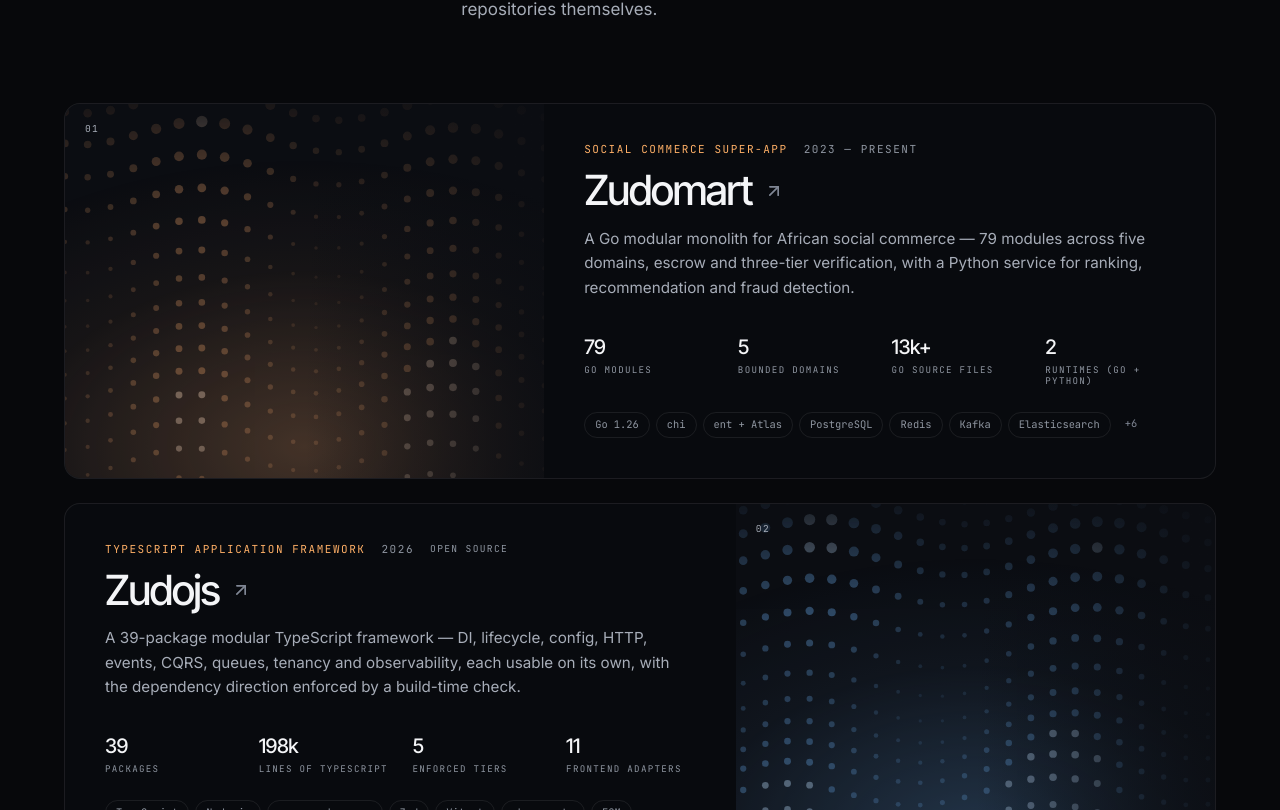
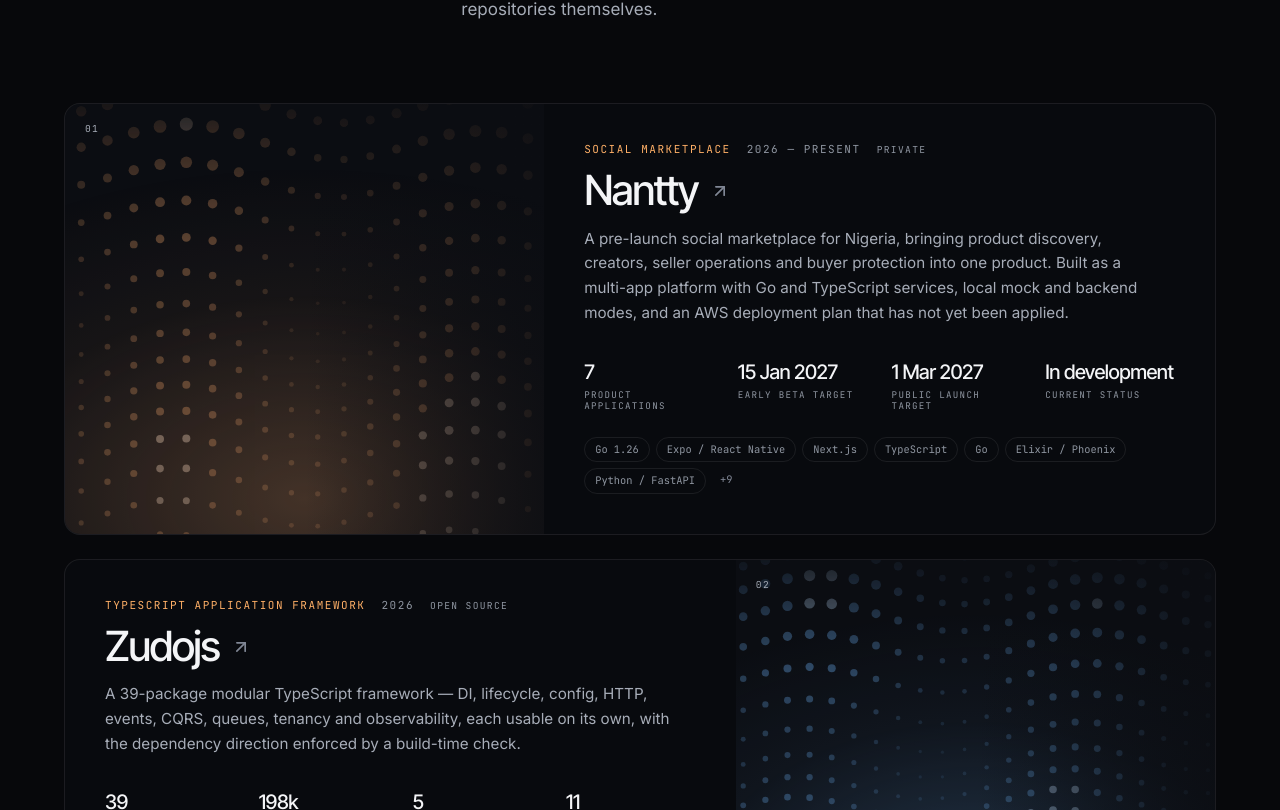
Before and after one commit to oyinlola-tech/oyinlola, a Next.js app: page / in a window 1280 px wide. Shown: the part 1170-1980 px from the top of the page. Built offline with nearby package versions, Linux system fonts and the light colour scheme.

Commit message:
updating url

```diff
--- a/app/api/contact/route.ts
+++ b/app/api/contact/route.ts
@@ -90,7 +90,7 @@
   const escape = (s: string) =>
     s.replace(/&/g, "&amp;").replace(/</g, "&lt;").replace(/>/g, "&gt;");
 
-  const heading = subject || "New message from portfolio.oyinlola.site";
+  const heading = subject || "New message from www.oyinlola.site";
 
   try {
     const res = await fetch("https://api.resend.com/emails", {
@@ -100,12 +100,12 @@
         from,
         to: [to],
         reply_to: email,
-        subject: `[portfolio.oyinlola.site] ${heading}`,
+        subject: `[www.oyinlola.site] ${heading}`,
         text: `From: ${name} <${email}>\nSubject: ${heading}\n\n${message}\n\n— sent from the contact form`,
         html: `
           <div style="font-family:ui-sans-serif,system-ui,sans-serif;line-height:1.6;color:#111">
             <p style="margin:0 0 4px;font-size:12px;letter-spacing:.08em;text-transform:uppercase;color:#888">
-              portfolio.oyinlola.site — contact form
+              www.oyinlola.site — contact form
             </p>
             <h2 style="margin:0 0 16px;font-size:18px">${escape(heading)}</h2>
             <p style="margin:0 0 16px;font-size:14px;color:#555">
--- a/app/layout.tsx
+++ b/app/layout.tsx
@@ -36,7 +36,7 @@
     "TypeScript",
     "Nigeria",
     "Oluwayemi Oyinlola Michael",
-    "ZudoMart",
+    "Nantty",
   ],
   authors: [{ name: site.name, url: site.url }],
   creator: site.name,
--- a/components/hero/Hero.tsx
+++ b/components/hero/Hero.tsx
@@ -6,7 +6,7 @@
 
 const HEADLINE = ["Systems that", "hold their shape."];
 
-const zudomart = work.find((w) => w.slug === "zudomart")!;
+const nantty = work.find((w) => w.slug === "zudomart")!;
 const zudojs = work.find((w) => w.slug === "zudojs")!;
 
 /**
@@ -238,7 +238,7 @@
 
           {/* Cards */}
           <StageCard
-            project={zudomart}
+            project={nantty}
             label="Flagship"
             left={1158}
             top={140}
--- a/content/lab.ts
+++ b/content/lab.ts
@@ -61,8 +61,8 @@
   },
   {
     title: "Architecture as a picture",
-    question: "What does a 79-module system look like?",
-    body: "The hero draws Zudomart's real shape: five clusters sized by domain, wired internally and joined by an event spine carrying travelling pulses. Two draw calls, one Points and one LineSegments, with the reveal driven by an expanding wavefront rather than a fade.",
+    question: "How can a complex product architecture be made visible?",
+    body: "The hero turns Nantty's client and service domains into a conceptual constellation, connected by an event spine with travelling pulses. Cluster size is visual weight, not a count of modules or deployed services. Two draw calls, one Points and one LineSegments, with the reveal driven by an expanding wavefront rather than a fade.",
     tags: ["Three.js", "GLSL", "WebGL"],
     status: "Shipped",
   },
--- a/content/site.ts
+++ b/content/site.ts
@@ -17,7 +17,7 @@
   timezone: "WAT · UTC+1",
   email: "oluwayemioyinlola2@gmail.com",
   phone: "+234 913 351 9489",
-  url: "https://portfolio.oyinlola.site",
+  url: "https://www.oyinlola.site",
   available: true,
   availableFor: "Backend, platform and software engineering roles",
 } as const;
@@ -34,7 +34,7 @@
   github: "https://github.com/oyinlola-tech",
   linkedin: "https://linkedin.com/in/oluwayemioyinlola",
   twitter: "https://twitter.com/oyinlola141",
-  site: "https://portfolio.oyinlola.site",
+  site: "https://www.oyinlola.site",
   cv: "/cv",
 } as const;
 
@@ -67,13 +67,13 @@
 
 /** Hero telemetry. Every figure is countable in a repository. */
 export const telemetry = [
-  { value: "79", label: "Go modules", detail: "Zudomart · 5 domains" },
+  { value: "7", label: "Product apps", detail: "Nantty · one product" },
   { value: "39", label: "TS packages", detail: "Zudojs framework" },
   // Literal rather than derived from `work`: content/site.ts is imported by
   // the OG image route, which has a 500KB bundle budget, and pulling the whole
   // case-study file in to count it would spend most of that on prose.
   { value: "31", label: "Case studies", detail: "Shipped & in progress" },
-  { value: "3", label: "Core languages", detail: "Go · Python · TypeScript" },
+  { value: "4", label: "Backend languages", detail: "Go · TypeScript · Elixir · Python" },
 ] as const;
 
 /* ------------------------------------------------------------------ *
@@ -133,7 +133,7 @@
     id: "data",
     title: "Data",
     lede: "Where the work is heading.",
-    body: "Deliberately moving toward Python and data engineering — pipelines, event processing, ranking and recommendation, and the analytics that make a product improve rather than just run. In Zudomart this is a separate Python service so a retrained ranker never requires redeploying the payments path.",
+    body: "Deliberately moving toward Python and data engineering — pipelines, event processing, ranking and recommendation, and the analytics that make a product improve rather than just run. In Nantty, a separate Python intelligence service supplies scores while product services retain the decisions.",
     items: [
       "Python",
       "FastAPI",
@@ -223,11 +223,11 @@
 export const experience: Role[] = [
   {
     title: "Founder & Lead Engineer",
-    org: "ZudoMart",
-    period: "2023 — present",
+    org: "Nantty",
+    period: "In development",
     current: true,
     points: [
-      "Leading ZudoMart as an early-stage startup, currently in MVP refinement.",
+      "Founded and lead Nantty, a social marketplace currently under development.",
       "Building and validating trust-first product flows for commerce, services and micro-gigs.",
       "Designing escrow, verification and safety workflows for real-world informal trading.",
       "Executing milestone-driven delivery aligned with EquityPilot support and market validation.",
@@ -268,7 +268,7 @@
 export const principles: Principle[] = [
   {
     title: "Boundaries before frameworks",
-    body: "Most systems fail at the seams, not in the middle. I draw module boundaries and type contracts first, then pick the framework that fits them — which is why Zudomart is 79 Go modules in one deployable, not 79 services.",
+    body: "Most systems fail at the seams, not in the middle. I draw module boundaries and type contracts first, then pick the framework that fits them — a principle I am applying across Nantty's Go, TypeScript, Elixir and Python services.",
   },
   {
     title: "A monolith you can split",
--- a/content/work.ts
+++ b/content/work.ts
@@ -35,99 +35,103 @@
   /* ================================================================== */
   {
     slug: "zudomart",
-    name: "Zudomart",
-    kind: "Social commerce super-app",
+    name: "Nantty",
+    kind: "Social marketplace",
     category: "Commerce & marketplace",
-    year: "2023 — present",
+    year: "2026 — present",
     role: "Founder & lead engineer",
-    summary:
-      "A Go modular monolith for African social commerce — 79 modules across five domains, escrow and three-tier verification, with a Python service for ranking, recommendation and fraud detection.",
-    overview: [
-      "Zudomart is an Africa-first super-app: an integrated marketplace for goods, services and micro-gigs, with live commerce, short-form video and a multi-layer trust engine. Buyers discover products through creators, live shopping, reels and communities; creators monetise through subscriptions, gifts and affiliate commissions.",
-      "I founded it in 2023 and lead the engineering. In January 2026 it joined FasterCapital's EquityPilot programme, which put the current phase on milestones: harden escrow and fraud detection, pilot creator ad monetisation, and validate local payment integrations.",
-      "It is the largest system I have built. The backend is one deployable Go binary organised as 79 modules across five domains, beside a separate Python service owning everything model-shaped.",
-      "The engineering problem was never a single feature. It was keeping commerce, social and creator concerns from bleeding into each other while all three share users, payments and a feed.",
-    ],
-    problem: [
-      "Social commerce is three products wearing one coat. A storefront has carts, inventory, escrow, refunds and tax. A social network has feeds, reels, comments and follows. A creator economy has livestreams, subscriptions, gifts and affiliate payouts. Each has a different consistency requirement and a different failure mode.",
-      "On top of that sits the reason the product exists at all. Africa's informal peer-to-peer economy runs on direct messages and cash, and it is heavily exposed to fraud — an estimated 65% of traders report losses to scams on informal platforms. A marketplace that does not solve trust is just another place to get robbed.",
-      "Building that as microservices from day one means paying distributed-systems tax — network hops, partial failures, deploy choreography, distributed transactions — before a single user justifies it. Building it as an unstructured monolith means the commerce code and the feed code fuse into something nobody can extract later.",
-      "So the constraint was: one process to operate, hard module boundaries inside it, and no module allowed to reach into another module's data.",
-    ],
-    architecture: [
-      {
-        title: "Five domains, 79 modules",
-        body: "commerce (26 modules — products, categories, customers, carts, orders, payments, wallets, escrows, ledger, payouts, settlements, invoices, refunds, disputes, commissions, pricings, promotions, marketing, inventories, fulfillments, shipping, taxation, receipts, stores, wishlists, pos), social (14 — posts, feeds, stories, reels, videos, comments, reactions, likes, follows, reviews, brands, collections, jobs, audit), creator (5 — creators, livestreams, subscriptions, gifts, affiliates), platform (20 — admins, employees, api_keys, moderation, fraud, kyc, notifications, messages, mail, workflows, automation, events, jobs, support, settings, feature_flags, experimentation, integrations, achievements, audit) and core (14 — users, auths, profiles, verification, search, ai, ranking, recommendations, analytics, insights, reports, trends, subscriptions, i18n).",
-      },
-      {
-        title: "The trust engine",
-        body: "Three-tier verification gates what an account may do: browse, transact, or receive payouts. Escrow holds buyer funds until delivery is confirmed, with dispute windows and automated release timers. Fraud signals from the Python service feed back as account-level risk scores. Together these are the product — everything else is a marketplace anyone could build.",
-      },
-      {
-        title: "CQRS and an event spine",
-        body: "Modules never call each other's internals. Writes go through commands, reads through queries, and cross-domain effects travel as events over Kafka. An order paid in commerce becomes an event; the creator domain turns it into an affiliate commission; core turns it into a ranking signal. None of them import each other.",
-      },
-      {
-        title: "Layered dependency rule",
-        body: "shared/ holds cross-module type contracts — DTOs, models, permissions, responses. pkg/ holds domain-free Go libraries — auth, JWT, cache, money, resilience. platform/ holds infrastructure adapters — Redis, Kafka, S3, Postgres, gRPC, payments. Dependencies point inward only, which is what makes a module extractable.",
-      },
-      {
-        title: "Schema as the single source of truth",
-        body: "The database is defined once as ent schemas in db/, with Atlas generating versioned migrations from them. No hand-written DDL, and no drift between the ORM's idea of the schema and the database's.",
-      },
-      {
-        title: "Python service for the model layer",
-        body: "FastAPI with PyTorch and vector search, deployed separately: recommendation, ranking, moderation, vision, NLP and forecasting. Go owns transactions and correctness; Python owns anything that is a model artefact. Retraining a ranker must never require redeploying the payments path.",
-      },
-      {
-        title: "Deployment",
-        body: "Docker and Kubernetes manifests, Terraform for infrastructure, Traefik for ingress and a monitoring stack — all versioned in deployments/ next to the code they run.",
-      },
-    ],
-    decisions: [
-      {
-        title: "Modular monolith over microservices",
-        body: "One binary to deploy, one place to debug, one transaction boundary where it matters — but module boundaries strict enough that extracting any domain into its own service is a build-graph change, not a rewrite. The whole architecture rests on this.",
-      },
-      {
-        title: "Escrow on small transactions",
-        body: "Escrow is normal on large purchases and almost unheard of on the ₦2,000 trades that make up most of this market, because the fee model does not work. Making it work at that size — cheap holds, short windows, automated release — is the differentiator, and it is a state-machine problem before it is a payments problem.",
-      },
-      {
-        title: "ent + Atlas over a hand-rolled data layer",
-        body: "Code generation from schema gives compile-time safety across 79 modules touching one database. At this many entities, a runtime-typed ORM turns every migration into a manual audit.",
-      },
-      {
-        title: "Money as minor units, never floats",
-        body: "A dedicated money package in pkg/ carries currency alongside amount and refuses cross-currency arithmetic. Escrow, split payouts, affiliate commissions and refunds all compose from it, so rounding is decided in one place instead of thirty.",
-      },
-      {
-        title: "Go 1.26 and a small dependency surface",
-        body: "chi for routing, pgx for Postgres, ent for data, golang-jwt for tokens. Nearly everything else is standard library. Fewer dependencies means fewer upgrade cliffs on a codebase meant to last.",
-      },
-    ],
-    metrics: [
-      { value: "79", label: "Go modules" },
-      { value: "5", label: "Bounded domains" },
-      { value: "13k+", label: "Go source files" },
-      { value: "2", label: "Runtimes (Go + Python)" },
+    status: "Private",
+    summary:
+      "A pre-launch social marketplace for Nigeria, bringing product discovery, creators, seller operations and buyer protection into one product. Built as a multi-app platform with Go and TypeScript services, local mock and backend modes, and an AWS deployment plan that has not yet been applied.",
+    overview: [
+      "Nantty is a pre-launch social marketplace for African buyers, sellers and creators, starting in Nigeria. People discover sellers through posts, clips, stories and live shopping, then move into product pages, carts and protected checkout. Sellers manage their catalog and orders; creators have studio, audience and monetisation tools.",
+      "I am the founder and lead engineer. Nantty is under development, with a focused first market in Nigeria and seller-led commerce and buyer trust at its core; social and creator surfaces connect to that transaction journey.",
+      "The repository is a multi-application workspace rather than one monolithic web app: Expo mobile, buyer web, creator studio, seller dashboard, Ads Manager, staff console and a public marketing site sit over Go, TypeScript, Elixir and Python services.",
+      "Nantty is under development and has not launched. The public site lists an early beta target of 15 January 2027 and a public launch target of 1 March 2027; both are planning targets, not confirmed availability dates. Its apps can run against built-in mocks or a local backend, while the AWS Terraform is written but unapplied.",
+    ],
+    problem: [
+      "A social marketplace has several product surfaces that must agree about one transaction: discovery, seller inventory, checkout, payment, delivery, escrow, dispute handling and payout. If those surfaces evolve independently, buyers see inconsistent order state and sellers cannot trust their balances.",
+      "There is also a deployment constraint. The product spans mobile, multiple web applications and services in different languages, but a small team cannot afford to operate a large cloud platform before validating the core journey.",
+      "The system therefore needs explicit ownership and contracts between domains, a local environment that can exercise the real service stack, and a mock mode that supports product iteration without being mistaken for production behavior.",
+      "The central product boundary is trust in commerce: show the buyer what they are paying for, keep the payment and order states auditable, and make delivery confirmation, disputes and release part of the workflow rather than informal support promises.",
+    ],
+    architecture: [
+      {
+        title: "Clients organized around product roles",
+        body: "The workspace separates the Expo mobile app, buyer web app, creator Studio, seller dashboard, Ads Manager, staff admin and public marketing site. The product Next.js applications use a same-origin backend-for-frontend and httpOnly session cookies; mobile and web clients call the gateway. Local mock and real-backend modes are explicit development choices.",
+      },
+      {
+        title: "Escrow and money ownership",
+        body: "The documented Nigeria model uses Flutterwave payout subaccounts in each user's name. Escrow is a ledger lock on the buyer's own balance; release moves funds to the seller's subaccount after confirmation or the documented delivery window, while an open dispute pauses release. Nantty's stated design is that it does not hold customer funds. Live production payment credentials and provider readiness remain launch requirements.",
+      },
+      {
+        title: "Service boundaries and asynchronous work",
+        body: "Go deployables own identity, commerce, money, live, ads and trust domains; TypeScript services own gateway, social, notifications, search, media and support; Phoenix handles realtime fan-out; Python intelligence returns rankings and risk scores. Services publish transactional outbox events through RabbitMQ. These boundaries are in the codebase, but the architecture documents mark some domains as partial or proposed, so this is not a claim that every listed capability is complete.",
+      },
+      {
+        title: "Data ownership and contracts",
+        body: "The design uses PostgreSQL schemas owned by their services, Prisma for TypeScript persistence and ent with Atlas migrations for Go. Shared protobuf, event JSON Schema and TypeScript contract packages define cross-service shapes. Money is represented in integer minor units with a currency, and the Go ledger is documented as the financial source of truth.",
+      },
+      {
+        title: "Local stack before cloud operations",
+        body: "Docker Compose provides local Postgres/PostGIS, Valkey, RabbitMQ, object storage, LiveKit and observability dependencies. Scripts start the backend, apply migrations, seed demo data and check core paths. AWS Terraform describes an ECS Fargate deployment but has not been applied, so production deployment is a future milestone rather than an existing environment.",
+      },
+      {
+        title: "Scores do not own product decisions",
+        body: "The Python intelligence service supplies ranking, recommendation, ads, risk and moderation scores; Go and TypeScript services retain the allow, hold, review or reject decision and are documented to fall back to deterministic logic if intelligence is slow or unavailable. This keeps model output separate from money movement and enforcement authority.",
+      },
+      {
+        title: "Pre-launch maturity is explicit",
+        body: "Mock mode supports UI work; backend mode points clients at the local gateway and real services. A build check is intended to prevent mocks from leaking into production bundles. The source README states no environment is deployed yet, and live Flutterwave setup and written provider answers remain outstanding.",
+      },
+    ],
+    decisions: [
+      {
+        title: "One product, multiple clients",
+        body: "Different roles need different workspaces: buyers browse and order, sellers manage commerce, creators manage live content, staff handle support and safety. Keeping these as separate clients makes each workflow legible while shared contracts and backend services preserve common identity, money and policy rules.",
+      },
+      {
+        title: "Escrow as a state machine",
+        body: "The payment design distinguishes buyer-owned funds, ledger liabilities, pending transfers, disputes, refunds and seller payout. Provider webhooks are treated as hints that require verification; money movement is not retried blindly. The provider integration and live launch readiness remain active work, which is why the case study does not call the payment flow production-tested.",
+      },
+      {
+        title: "Start with a runnable local system",
+        body: "A documented backend:up, mode:backend, backend:check workflow makes it possible to exercise service integration locally, while mock mode avoids requiring the entire stack for every UI change. The two modes make development faster while keeping the real service path available for integration checks.",
+      },
+      {
+        title: "Keep model output advisory",
+        body: "Ranking, recommendations and risk signals are separated from the services that own product state and financial decisions. That boundary allows model behavior to be replaced or degraded without silently granting a model authority over payments, account sanctions or transaction outcomes.",
+      },
+      {
+        title: "Build for pre-launch truth",
+        body: "The public story should match the operating state: Nantty is being built, the marketing site and local development flows exist, and cloud deployment and provider readiness are unfinished. This avoids implying active users, production uptime or payment availability before those have been established.",
+      },
+    ],
+    metrics: [
+      { value: "7", label: "Product applications" },
+      { value: "15 Jan 2027", label: "Early beta target" },
+      { value: "1 Mar 2027", label: "Public launch target" },
+      { value: "In development", label: "Current status" },
     ],
     stack: [
       "Go 1.26",
-      "chi",
+      "Expo / React Native",
+      "Next.js",
+      "TypeScript",
+      "Go",
+      "Elixir / Phoenix",
+      "Python / FastAPI",
+      "PostgreSQL + PostGIS",
+      "Prisma",
       "ent + Atlas",
-      "PostgreSQL",
-      "Redis",
-      "Kafka",
-      "Elasticsearch",
-      "Python",
-      "FastAPI",
-      "PyTorch",
-      "Docker",
-      "Kubernetes",
-      "Terraform",
-    ],
-    links: [{ label: "Programme announcement", href: "https://www.oyinlola.site/zudomart" }],
+      "RabbitMQ",
+      "Valkey",
+      "LiveKit",
+      "Flutterwave (planned live integration)",
+      "Docker Compose",
+      "AWS ECS Terraform (unapplied)",
+    ],
+    links: [{ label: "Nantty website", href: "https://nantty.com" }],
     hue: 26,
     featured: true,
   },
@@ -1346,7 +1350,7 @@
     overview: [
       "Telente Store is a production e-commerce platform built as a modular monolith: 24 feature modules, each with a hexagonal ports-and-adapters layout, unified by a lightweight DI container and CQRS-style command and query buses.",
       "A single Node.js process serves a REST API with 150+ routes, a vanilla storefront with clean URLs, and a full admin dashboard for catalogue, orders, inventory, users, returns and support.",
-      "It is the project where the modular-monolith pattern I later scaled up in Zudomart was worked out.",
+      "It is the project where the modular-monolith pattern I am now applying across Nantty's service boundaries was first worked out.",
     ],
     problem: [
       "Commerce has an unforgiving domain model. Inventory with variants, carts, orders, payments, shipping, returns, refunds, coupons, tax rules and reviews all touch each other, and getting any transition wrong costs real money.",
--- a/scripts/check-links.mjs
+++ b/scripts/check-links.mjs
@@ -47,7 +47,7 @@
       method,
       redirect: "follow",
       signal: AbortSignal.timeout(20_000),
-      headers: { "user-agent": "portfolio.oyinlola.site link check (+https://portfolio.oyinlola.site)" },
+      headers: { "user-agent": "www.oyinlola.site link check (+https://www.oyinlola.site)" },
     });
     // Some hosts refuse HEAD outright; fall back once before believing it.
     if (res.status === 405 && method === "HEAD") {
```
Also changed, not shown: app/sitemap.ts (+9 -3 lines), components/hero/ConstellationCanvas.tsx (+8 -20 lines), 2 other files (tests, documents, lock files or other folders).
